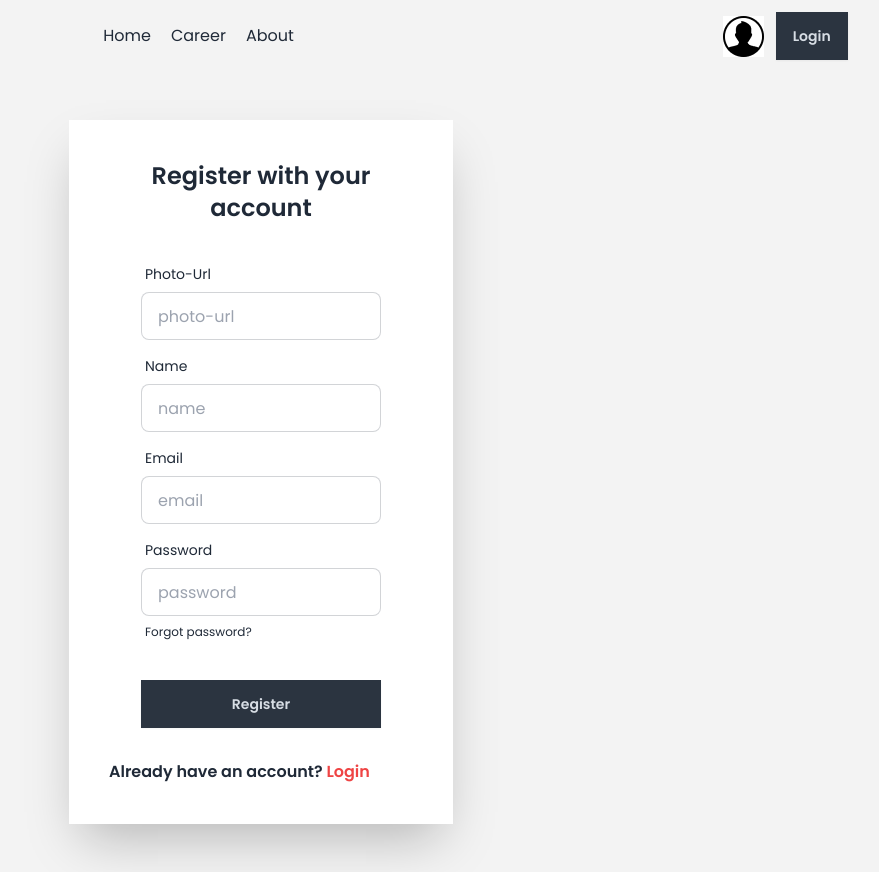
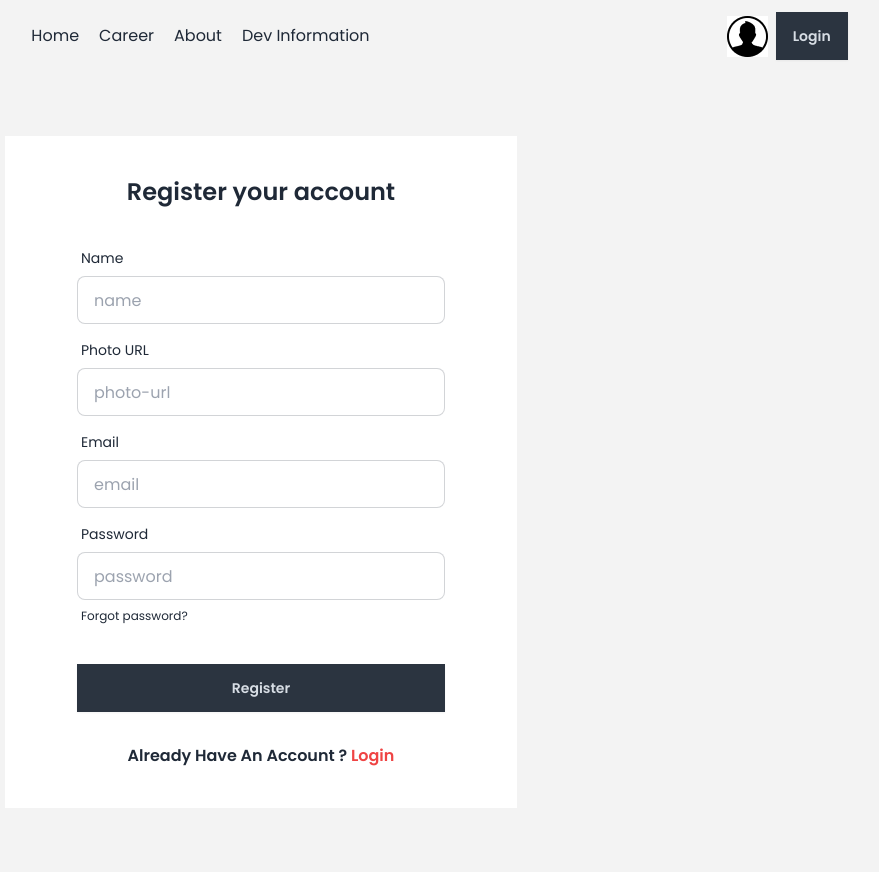
Before and after one commit to dipto230/dragon-news-project, a React (Vite) app: page /auth/register in a window 1280 px wide. Shown: the whole page, without its empty margins (379-1258 px from the left). Built offline with nearby package versions, Linux system fonts and the light colour scheme; no server answers.

Commit message:
final line

```diff
--- a/src/components/Navbar.jsx
+++ b/src/components/Navbar.jsx
@@ -1,37 +1,39 @@
+
 import { Link } from "react-router-dom";
 import userIcon from "../assets/user.png";
+import { AuthContext } from "../provider/AuthProvider";
 import { useContext } from "react";
-import { AuthContext } from "../provider/AuthProvider";
-
-
 const Navbar = () => {
-    const {user, logOut} = useContext(AuthContext);
+  const { user, logOut } = useContext(AuthContext);
   return (
     <div className="flex justify-between items-center">
-            <div className="">{user && user.name}</div>
+      <div className="">{user && user.email}</div>
       <div className="nav space-x-5">
         <Link to="/">Home</Link>
         <Link to="/career">Career</Link>
         <Link to="/about">About</Link>
-
+        <Link to="/dev">Dev Information</Link>
       </div>
-            <div className="login flex gap-3  items-center">
-
-                <div className="">
-                {
-                    user && user?.email? <div><img className="w-10 rounded-full" src={user?.photoURL} alt=""/>
+      <div className="login flex gap-2 items-center">
+        <div className=" ">
+          {user && user?.email ? (
+            <div>
+              <img className="w-10 rounded-full" src={user?.photoURL} alt="" />
               <p>{user.displayName}</p>
-
-                    </div>      :  <img src={userIcon} alt=""/>
-                }
-
-
-
             </div>
-                {
-                    user && user?.email?<button onClick={logOut} className="btn btn-neutral rounded-none">Log-Out</button>: <Link to="/auth/login" className="btn btn-neutral rounded-none">Login</Link>
-                }
-
+          ) : (
+            <img src={userIcon} alt="" />
+          )}
+        </div>
+        {user && user?.email ? (
+          <button onClick={logOut} className="btn btn-neutral rounded-none">
+            Log-Out
+          </button>
+        ) : (
+          <Link to="/auth/login" className="btn btn-neutral rounded-none">
+            Login
+          </Link>
+        )}
       </div>
     </div>
   );
--- a/src/pages/Register.jsx
+++ b/src/pages/Register.jsx
@@ -1,76 +1,120 @@
-import React, { useContext } from 'react';
-import { Link, Navigate, useNavigate } from 'react-router-dom';
-import { AuthContext } from '../provider/AuthProvider';
+
+import { Link, useNavigate } from "react-router-dom";
+import { AuthContext } from "../provider/AuthProvider";
+import { useContext, useState } from "react";
 
 const Register = () => {
-    const {createNewUser,  setUser , updateUserProfile}=useContext(AuthContext);
-    const Navigate =useNavigate();
-    const handleSubmit =(e)=>{
+  const { createNewUser, setUser, updateUserProfile } = useContext(AuthContext);
+  const navigate = useNavigate();
+  const [error, setError] = useState({});
+  const handleSubmit = (e) => {
     e.preventDefault();
-const from =new FormData(e.target);
-const name =from.get("name");
-const email =from.get("email");
-const photo =from.get("photo");
-const password =from.get("password");
-console.log({name,photo,email,password});
-createNewUser(email,password)
-.then(result=>{
+    //get form data
+    const form = new FormData(e.target);
+    const name = form.get("name");
+    if (name.length < 5) {
+      setError({ ...error, name: "name should be more then 5 character" });
+    }
+    const email = form.get("email");
+    const photo = form.get("photo");
+    const password = form.get("password");
+
+    createNewUser(email, password)
+      .then((result) => {
         const user = result.user;
         setUser(user);
         updateUserProfile({ displayName: name, photoURL: photo })
-.then(()=>{
-  Navigate("/");
-
-}).catch(err=>{
+          .then(() => {
+            navigate("/");
+          })
+          .catch((err) => {
             console.log(err);
           });
-
       })
-.catch((error)=>{
-    const errorCode = error.code;
-    const errorMessage = error.message;
-    console.log(errorCode, errorMessage);
+      .catch((err) => {
+        console.log(err);
+        // ..
       });
   };
   return (
-        <div className='min-h-screen flex justify-center items-center'>
-        <div className="card bg-base-100 w-full max-w-sm shrink-0 shadow-2xl rounded-none p-10">
-        <h2  className="text-2xl font-semibold text-center">Register with your account </h2>
+    <div className="min-h-screen flex justify-center items-center">
+      <div className="card bg-base-100 w-full max-w-lg shrink-0 rounded-none p-10">
+        <h2 className="text-2xl font-semibold text-center">
+          Register your account
+        </h2>
         <form onSubmit={handleSubmit} className="card-body">
-     <div className="form-control">
-         <label className="label">
-           <span className="label-text">Photo-Url</span>
-         </label>
-         <input name="photo" type="photo-url" placeholder="photo-url" className="input input-bordered" required />
-       </div>
           <div className="form-control">
             <label className="label">
               <span className="label-text">Name</span>
             </label>
-         <input name="name" type="name" placeholder="name" className="input input-bordered" required />
+            <input
+              name="name"
+              type="text"
+              placeholder="name"
+              className="input input-bordered"
+              required
+            />
           </div>
+          {error.name && (
+            <label className="label text-sx text-red-500">{error.name}</label>
+          )}
+
+          <div className="form-control">
+            <label className="label">
+              <span className="label-text">Photo URL</span>
+            </label>
+            <input
+              type="text"
+              name="photo"
+              placeholder="photo-url"
+              className="input input-bordered"
+              required
+            />
+          </div>
+          {/* email input  */}
           <div className="form-control">
             <label className="label">
               <span className="label-text">Email</span>
             </label>
-         <input name="email" type="email" placeholder="email" className="input input-bordered" required />
+            <input
+              name="email"
+              type="email"
+              placeholder="email"
+              className="input input-bordered"
+              required
+            />
           </div>
+
           <div className="form-control">
             <label className="label">
               <span className="label-text">Password</span>
             </label>
-         <input name="password" type="password" placeholder="password" className="input input-bordered" required />
+            <input
+              name="password"
+              type="password"
+              placeholder="password"
+              className="input input-bordered"
+              required
+            />
             <label className="label">
-           <a href="#" className="label-text-alt link link-hover">Forgot password?</a>
+              <a href="#" className="label-text-alt link link-hover">
+                Forgot password?
+              </a>
             </label>
           </div>
+          {error.register && <label className="label">{error.register}</label>}
+
           <div className="form-control mt-6">
             <button className="btn btn-neutral rounded-none">Register</button>
           </div>
         </form>
-     <p className="font-semibold">Already have an account? {""}<Link className="text-red-500" to="/auth/login">Login</Link></p>
+        <p className="text-center font-semibold">
+          Already Have An Account ?{" "}
+          <Link className="text-red-500" to="/auth/login">
+            Login
+          </Link>
+        </p>
       </div>
-
     </div>
   );
 };
--- a/src/provider/AuthProvider.jsx
+++ b/src/provider/AuthProvider.jsx
@@ -1,32 +1,45 @@
-import { createContext, useEffect, useState } from "react";
-import app from "../firbase/firebase.config";
-import { createUserWithEmailAndPassword, getAuth, onAuthStateChanged, signInWithEmailAndPassword, signOut, updateProfile } from "firebase/auth";
 
+import {createContext , useEffect, useState} from "react";
+import app from "../firebase/firebase.config.js";
+import {
+
+  createUserWithEmailAndPassword,
+  getAuth,
+  onAuthStateChanged,
+  signInWithEmailAndPassword,
+  signOut,
+  updateProfile,
+} from "firebase/auth";
+
+// eslint-disable-next-line react-refresh/only-export-components
 export const AuthContext = createContext();
 const auth = getAuth(app);
 
-const AuthProvider = ({children}) => {
-    const [user , setUser ] =useState(null);
-    const [loading , setLoading]=useState(true);
-    console.log( loading,user);
-    const createNewUser=(email,password)=>{
+// eslint-disable-next-line react/prop-types
+const AuthProvider = ({ children }) => {
+  const [user, setUser] = useState(null);
+  const [loading, setLoading] = useState(true);
+  // console.log(loading, user);
+
+  const createNewUser = (email, password) => {
     setLoading(true);
     return createUserWithEmailAndPassword(auth, email, password);
   };
-    const userLogin=(email, password)=>{
+
+  const userLogin = (email, password) => {
     setLoading(true);
     return signInWithEmailAndPassword(auth, email, password);
   };
-    const logOut=()=>{
+
+  const logOut = () => {
     setLoading(true);
     return signOut(auth);
-    }
-    const updateUserProfile=({updatedData})=>{
-        return updateProfile(auth.currentUser , updatedData)
+  };
+  const updateUserProfile = (updatedData) => {
+    return updateProfile(auth.currentUser, updatedData);
+  };
 
-    }
-
-    const authInfo={
+  const authInfo = {
     user,
     setUser,
     createNewUser,
@@ -36,15 +49,16 @@ const AuthProvider = ({children}) => {
     updateUserProfile,
   };
 
-    useEffect(()=>{
-     const unSubscribe=   onAuthStateChanged(auth , currentUser=>{
+  useEffect(() => {
+    const unsubscribe = onAuthStateChanged(auth, (currentUser) => {
       setUser(currentUser);
       setLoading(false);
     });
-        return()=>{
-            unSubscribe();
+    return () => {
+      unsubscribe();
     };
-    },[])
+  }, []);
+
   return (
     <AuthContext.Provider value={authInfo}>{children}</AuthContext.Provider>
   );
```
Also changed, not shown: src/firebase/firebase.config.js (renamed from src/firbase/firebase.config.js). Lines whose indentation alone changed are shown as unchanged.
